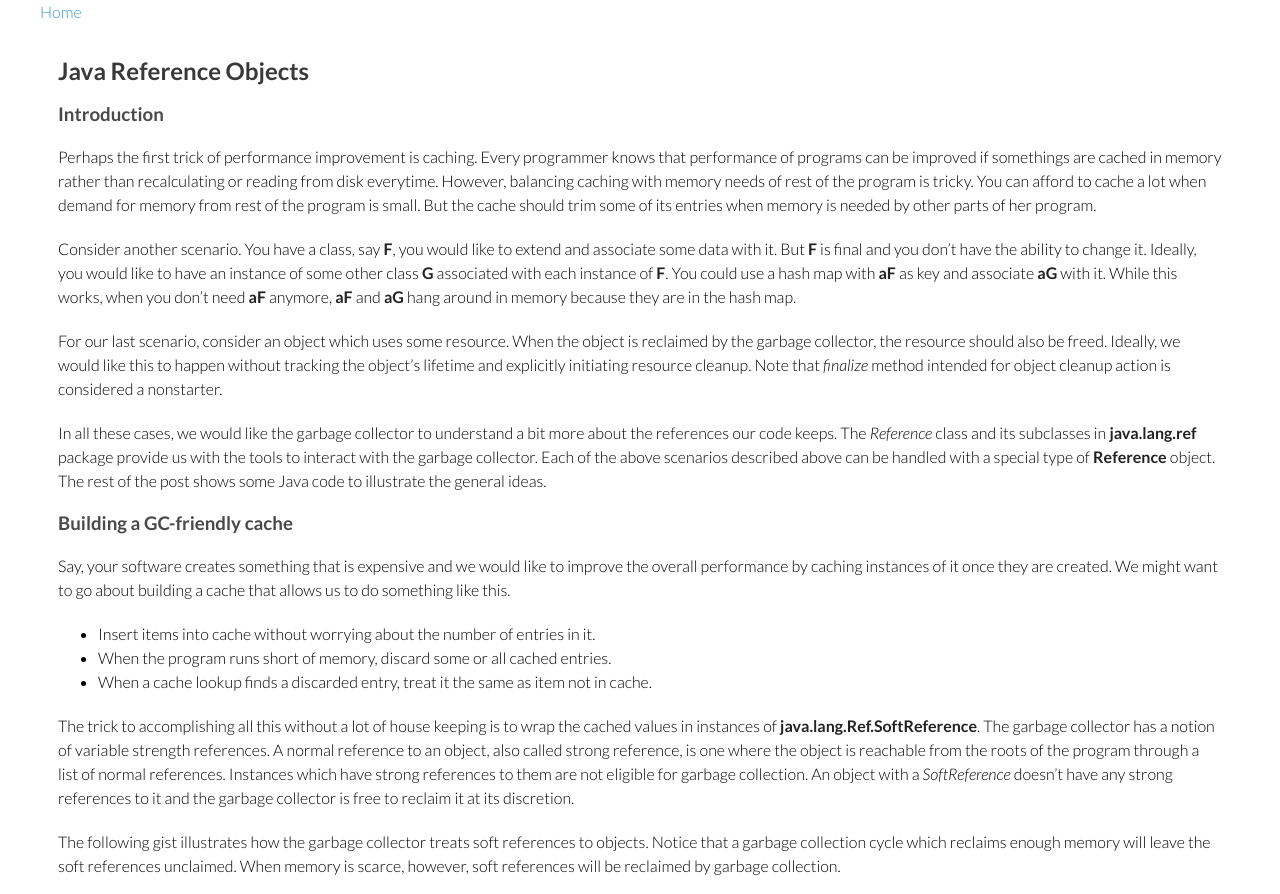
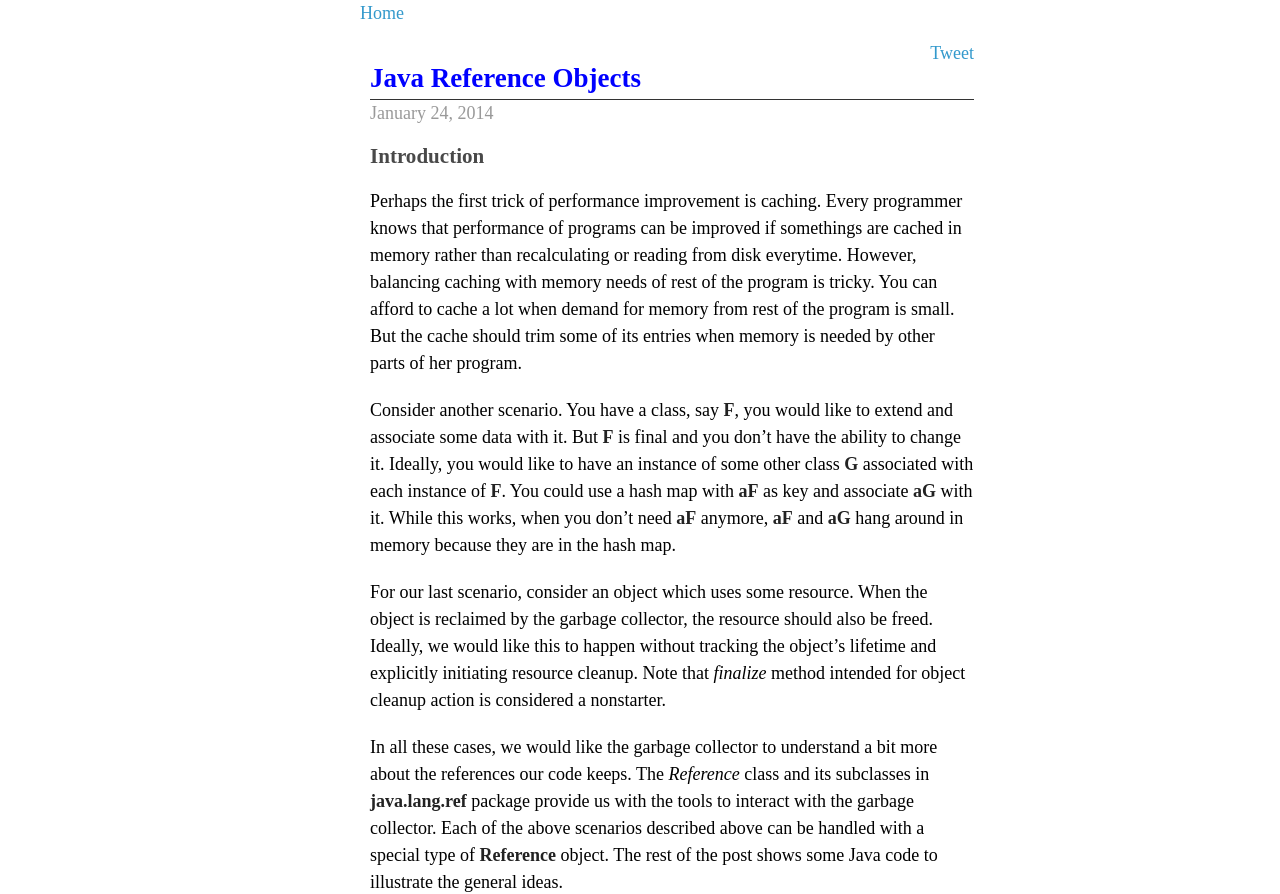
Before and after one commit to MonadicT/MonadicT.github.io, a Jekyll site: the page built from _posts/2014-01-24-Java-References.md, in a window 1280 px wide, cut to the strip 0-894 px from the top of the page. Built offline with Jekyll 4.4.1, drawn with Linux system fonts in a browser that asks for light colours; comment, search, counter and statistics services are not loaded.

```diff
--- a/_includes/header.html
+++ b/_includes/header.html
@@ -1,4 +1,4 @@
-<nav style="position:absolute; top:0px;left:0px">
+<nav style="position:absolute; top:0px;left:0px;margin-left:25%">
 <ul>
 <a class='title' href='/' rel='home'>Home</a>
 &nbsp;
--- a/_layouts/post.html
+++ b/_layouts/post.html
@@ -1,12 +1,8 @@
 ---
 layout: default
 ---
-<div id="post">
-{{ content }}
-</div>
 
-<h5>Share</h5>
-
+<div class="share">
   <div class="g-plusone" data-size="tall" data-annotation="none" data-url="{{site.url}}{{page.url}}"></div>
   <script type="text/javascript">
     (function() {
@@ -16,12 +12,18 @@
   })();
   </script>
 
-
   <a href="https://twitter.com/share"
      class="twitter-share-button" data-url="{{site.url}}" data-text="{{page.title}}" data-via="MonadicT" data-size="large" data-count="none">Tweet</a>
   <script>!function(d,s,id){var
 js,fjs=d.getElementsByTagName(s)[0],p=/^http:/.test(d.location)?'http':'https';if(!d.getElementById(id)){js=d.createElement(s);js.id=id;js.src=p+'://platform.twitter.com/widgets.js';fjs.parentNode.insertBefore(js,fjs);}}(document,
 'script', 'twitter-wjs');</script>
+</div>
+
+<div id="post">
+<div class="post-title">{{page.title}}</div>
+<div class="post-date">{{page.date | date: "%B %d, %Y"}}</div>
+{{content}}
+</div>
 
 <div id="related">
   <h2>Related Posts</h2>
--- a/_posts/2014-01-24-Java-References.md
+++ b/_posts/2014-01-24-Java-References.md
@@ -2,8 +2,6 @@
 layout: post
 title: Java Reference Objects
 ---
-
-## {{ page.title}}
 
 ### Introduction
 
--- a/css/styles.css
+++ b/css/styles.css
@@ -1,10 +1,14 @@
 @import url(https://fonts.googleapis.com/css?family=Lato:300italic,700italic,300,700);
 
 body {
+  margin-left: 25%;
+  margin-right: 20%;
   padding:50px;
-  font:16px/1.5 Lato, "Helvetica Neue", Helvetica, Arial, sans-serif;
+  /*font:18px/1.5 Lato, "Helvetica Neue", Helvetica, Arial, sans-serif;*/
+  font:18px/1.5 "Times New Roman";
   color:#000;
-  font-weight:300;
+  background-color: #fff;
+  font-weight:400;
 }
 
 h1, h2, h3, h4, h5, h6 {
@@ -184,7 +188,25 @@
 }
 
 #container {
-  float: left
+  position: relative
+}
+
+.post-title {
+  font-size: 1.5em;
+  font-weight: bold;
+  color: blue;
+}
+
+.post-date {
+  color: #999;
+  border-top: 1px solid #333;
+  margin-bottom: 1em;
+}
+
+.share {
+  position:absolute;
+  right: 0px;
+  top: -1em;
 }
 
 #sidebar {
--- a/index.html
+++ b/index.html
@@ -17,10 +17,9 @@
   </head>
   <body>
     {% for post in paginator.posts %}
-      <a href="{{post.url}}">{{post.title}}</a><br/>
+      <a href="{{post.url}}">{{post.date | date:  "%Y-%m-%d"}} {{post.title}}</a><br/>
       <!--<p>{{post.excerpt}}</p>-->
     {% endfor %}
-    <div/>
     <script src="javascripts/scale.fix.js"></script>
   </body>
 </html>
```
Also changed, not shown: 5 other files. Lines whose indentation alone changed are shown as unchanged.
